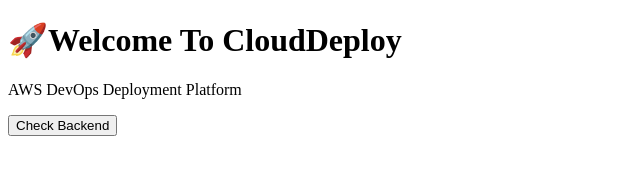
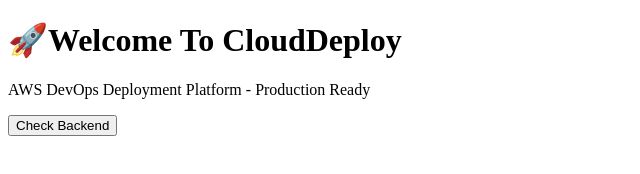
Before and after one commit to Chathuka-2003/cloud-deploy-aws-devops-project, a plain HTML site: page frontend/index.html in a window 1280 px wide. Shown: the whole page, without its empty margins (0-640 px from the left). Drawn offline with Linux system fonts and the light colour scheme.

```diff
--- a/frontend/index.html
+++ b/frontend/index.html
@@ -9,7 +9,7 @@
 
     <h1>🚀Welcome To CloudDeploy</h1>
 
-    <p>AWS DevOps Deployment Platform</p>
+    <p>AWS DevOps Deployment Platform - Production Ready</p>
 
     <button onclick="checkBackend()">Check Backend</button>
 
```
